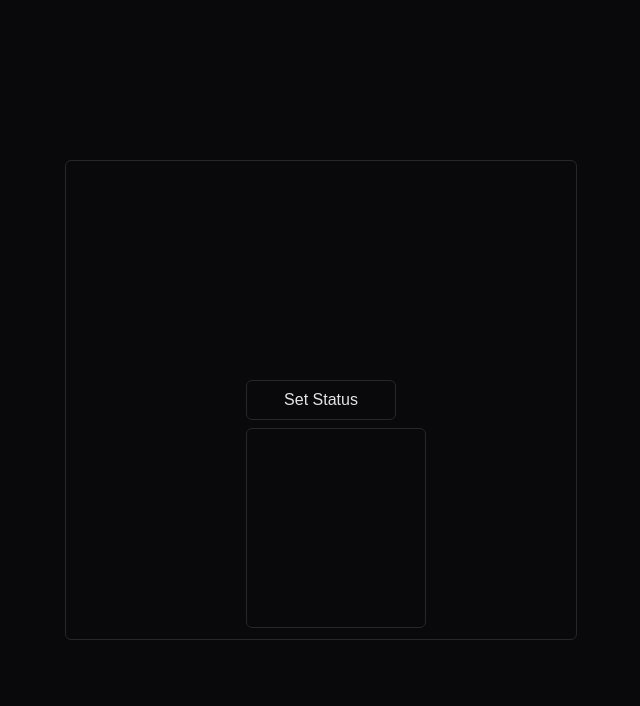
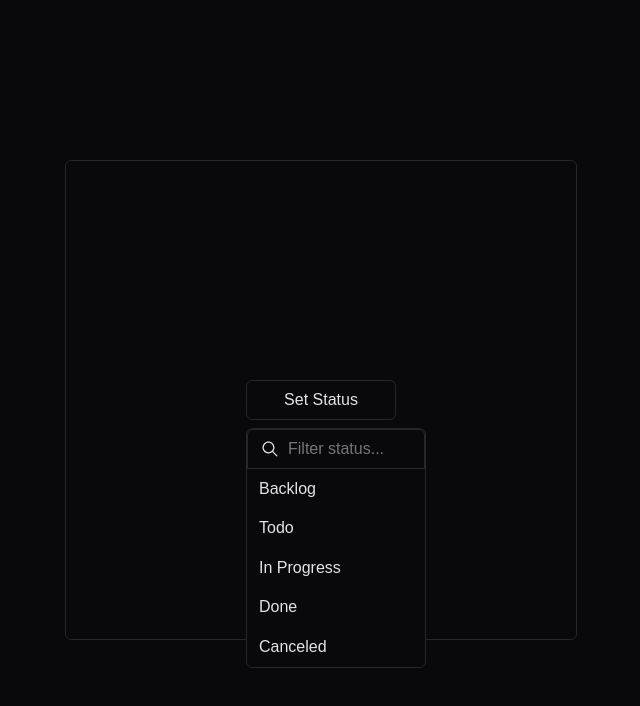
Before and after one commit to 2201monesh/components, a React (Vite) app: page / in a window 1280 px wide. Both pictures are taken after a click on the button "Set Status". Shown: the top 706 px of the page, without its empty margins (319-959 px from the left). Built offline with nearby package versions, Linux system fonts and the light colour scheme.

Commit message:
Styled filterDropdown in ComboBox

```diff
--- a/package.json
+++ b/package.json
@@ -12,7 +12,8 @@
   "dependencies": {
     "@tailwindcss/vite": "^4.0.16",
     "react": "^19.0.0",
-    "react-dom": "^19.0.0"
+    "react-dom": "^19.0.0",
+    "react-icons": "^5.5.0"
   },
   "devDependencies": {
     "@eslint/js": "^9.21.0",
--- a/src/components/combobox/FilterDropdown.jsx
+++ b/src/components/combobox/FilterDropdown.jsx
@@ -1,9 +1,18 @@
 import React from 'react'
+import { IoIosSearch } from "react-icons/io";
 
 function FilterDropdown() {
   return (
-    <div className='w-[180px] h-[200px] border mt-1 rounded-[6px] border border-[#27272A] bg-[#09090B]'>
-
+    <div className='w-[180px] h-[240px] border mt-1 rounded-[6px] border border-[#27272A] bg-[#09090B] flex flex-col'>
+      <div className='w-[100%] h-[40px] border border-[#27272A] rounded-t-[6px] flex items-center px-3'>
+        <IoIosSearch className='mr-2' size={20}/>
+        <input className='w-[80%] outline-none' placeholder='Filter status...' name="" id="" />
+      </div>
+      <p className='w-[100%] h-[40px] flex items-center px-3 hover:bg-[#27272A]'>Backlog</p>
+      <p className='w-[100%] h-[40px] flex items-center px-3 hover:bg-[#27272A]'>Todo</p>
+      <p className='w-[100%] h-[40px] flex items-center px-3 hover:bg-[#27272A]'>In Progress</p>
+      <p className='w-[100%] h-[40px] flex items-center px-3 hover:bg-[#27272A]'>Done</p>
+      <p className='w-[100%] h-[40px] rounded-b-[6px] flex items-center px-3 hover:bg-[#27272A]'>Canceled</p>
     </div>
   )
 }
```
Also changed, not shown: 1 other file (tests, documents, lock files or other folders).
